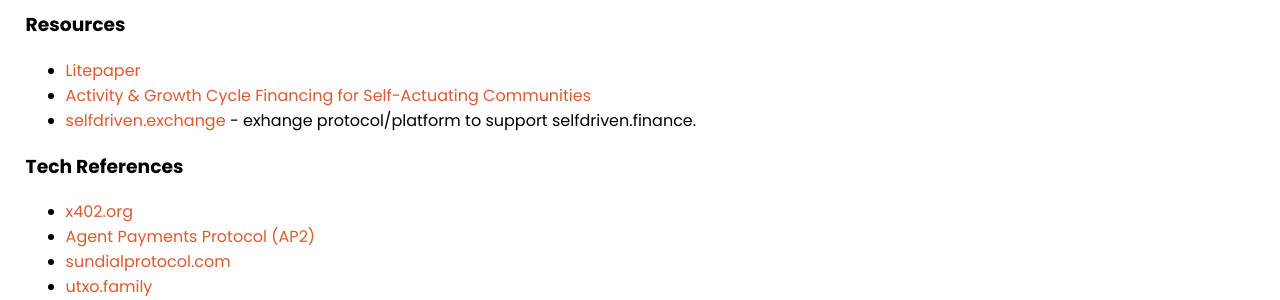
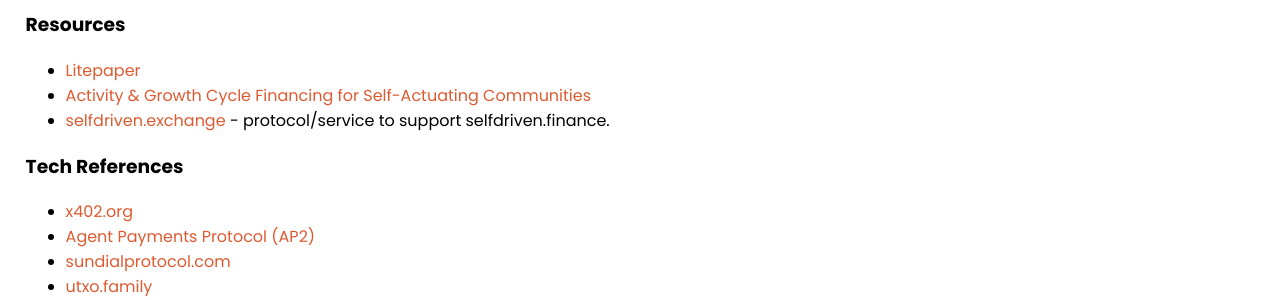
Before and after one commit to selfdriven-foundation/selfdriven-finance, a Jekyll site: the page built from docs/index.md, in a window 1280 px wide. Shown: the part 219-519 px from the top of the page. Built offline with Jekyll 4.4.1, drawn with Linux system fonts in a browser that asks for light colours.

Commit message:
Update index.md

```diff
--- a/docs/index.md
+++ b/docs/index.md
@@ -13,7 +13,7 @@
 
 - [Litepaper](/litepaper/)
 - [Activity & Growth Cycle Financing for Self-Actuating Communities](/communities/activity-growth-cycle/)
-- [selfdriven.exchange](https://selfdriven.exchange) - exhange protocol/platform to support selfdriven.finance.
+- [selfdriven.exchange](https://selfdriven.exchange) - protocol/service to support selfdriven.finance.
 
 ### Tech References
 
```
